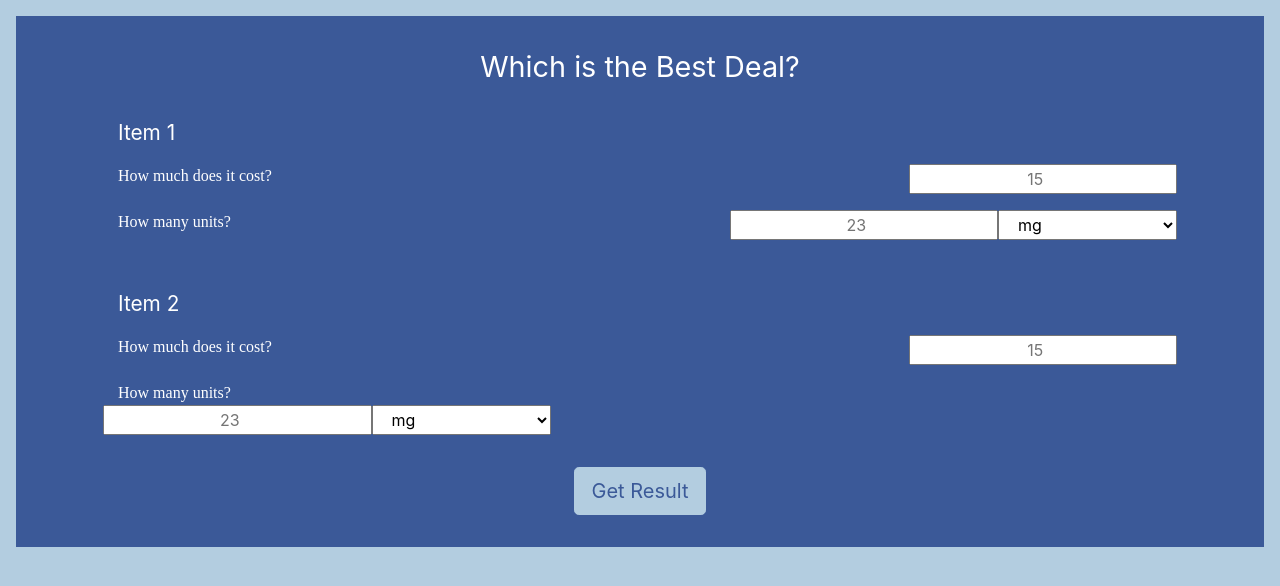
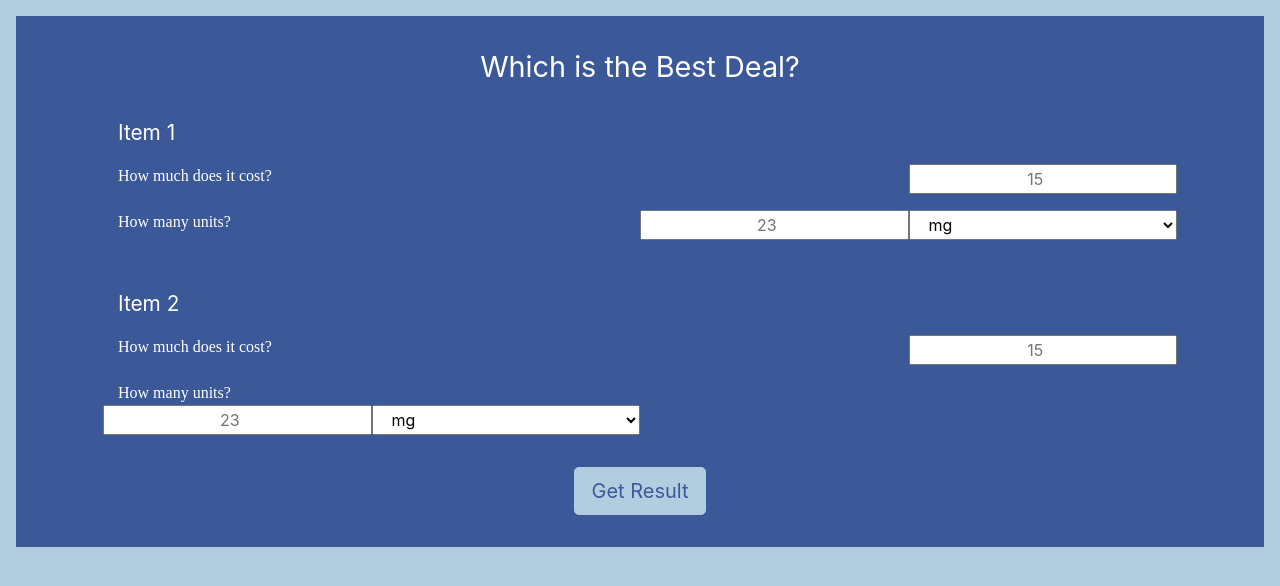
Before and after one commit to nathanhussey/whats-the-best-deal, a plain HTML site: page index.html in a window 1280 px wide. Drawn offline with Linux system fonts and the light colour scheme.

Commit message:
fix input unit sizing

```diff
--- a/index.html
+++ b/index.html
@@ -30,11 +30,11 @@
 				<input class="col-3 text-center" placeholder="15" name="Item1 price" type="number" id = "item1Cost">
 			</div>
 			<div class="row extra-row-margin">
-				<div class="col-7 subtitle2 ">
+				<div class="col-6 subtitle2 ">
 					How many units?
 				</div>
 				<input class="col-3 text-center " placeholder="23" type ="number" name="Item1 volume" id = "item1Quant">
-				<select class="col-2 " id="item1Unit">
+				<select class="col-3 " id="item1Unit">
 					<option value="mg">mg</option>
 					<option value="g">g</option>
 					<option value="kg">kg</option>
@@ -56,11 +56,11 @@
 				<input class="col-3 text-center" placeholder="15" name="Item1 price" type="number" id = "item2Cost">
 			</div>
 			<div class="row extra-row-margin">
-				<div class="col-7 col-xl-12 subtitle2">
+				<div class="col-6 col-xl-12 subtitle2">
 					How many units?
 				</div>
 				<input class="col-3 text-center" placeholder="23" type ="number"name="Item1 volume" type="number" id = "item2Quant">
-				<select class="col-2 " id="item2Unit">
+				<select class="col-3 " id="item2Unit">
 					<option value="mg">mg</option>
 					<option value="g">g</option>
 					<option value="kg">kg</option>
```
